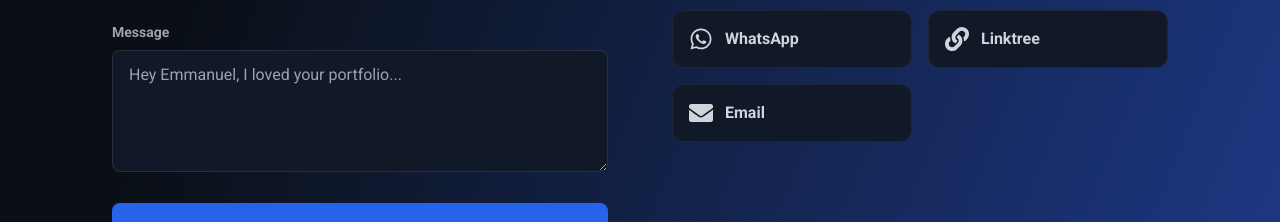
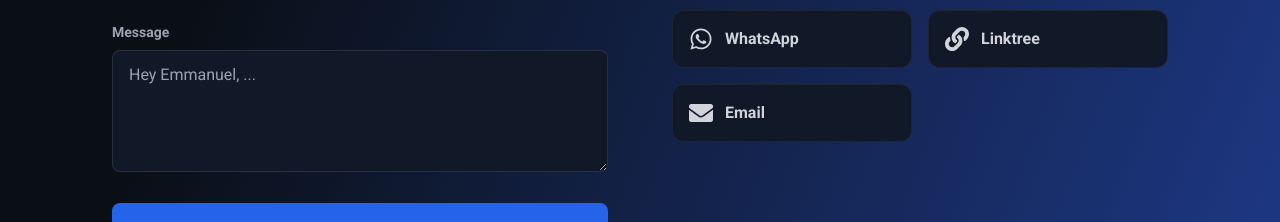
Before and after one commit to emmaowusu294/emmanuel-portfolio, a React (Vite) app: page / in a window 1280 px wide. Shown: the part 2739-2961 px from the top of the page. Built offline with nearby package versions, Linux system fonts and the light colour scheme; a web font is replaced by a local one.

Commit message:
update placeholder text for improved user engagement in contact form

```diff
--- a/src/components/Contact.jsx
+++ b/src/components/Contact.jsx
@@ -138,7 +138,7 @@
                 required
                 rows="4"
                 className="w-full bg-gray-900 border border-white/10 rounded-lg px-4 py-3 text-white focus:outline-none focus:border-blue-500 focus:ring-1 focus:ring-blue-500 transition-colors"
-                placeholder="Hey Emmanuel, I loved your portfolio..."
+                placeholder="Hey Emmanuel, ..."
               ></textarea>
             </div>
 
```
Also changed, not shown: 1 other file (tests, documents, lock files or other folders).
